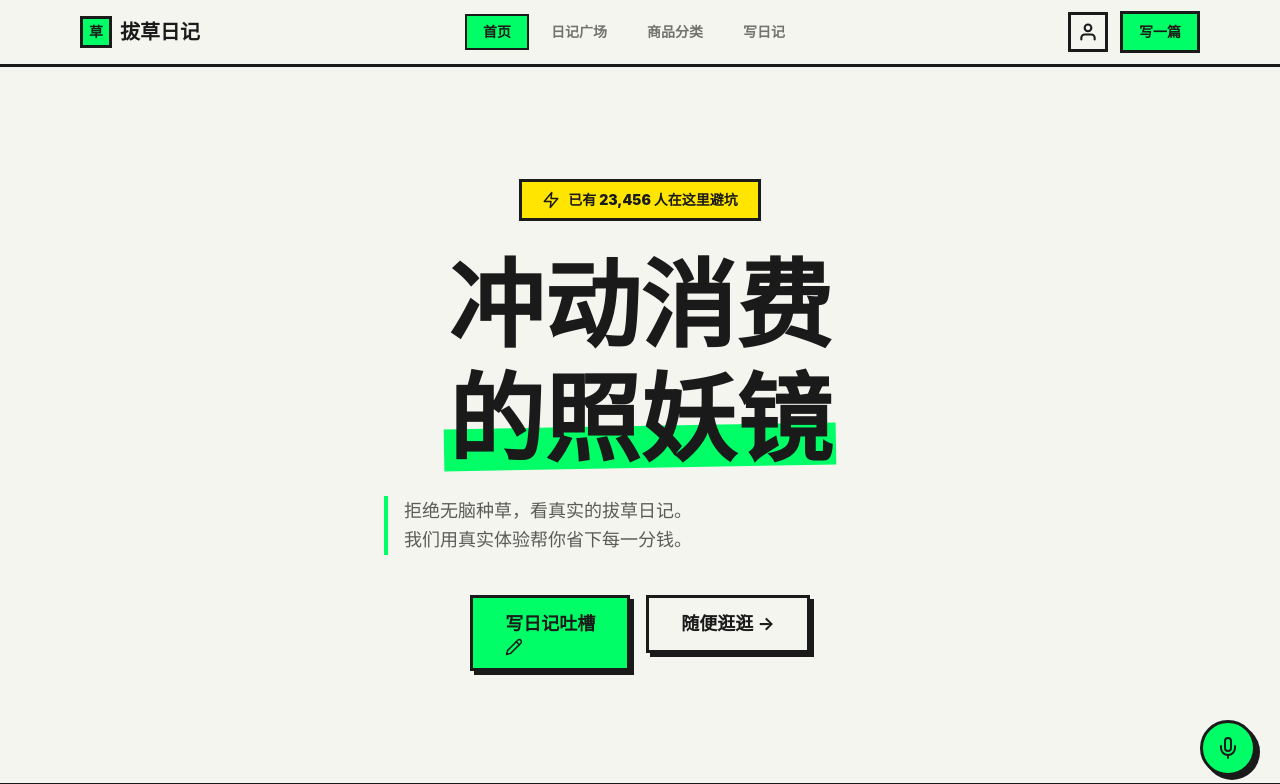
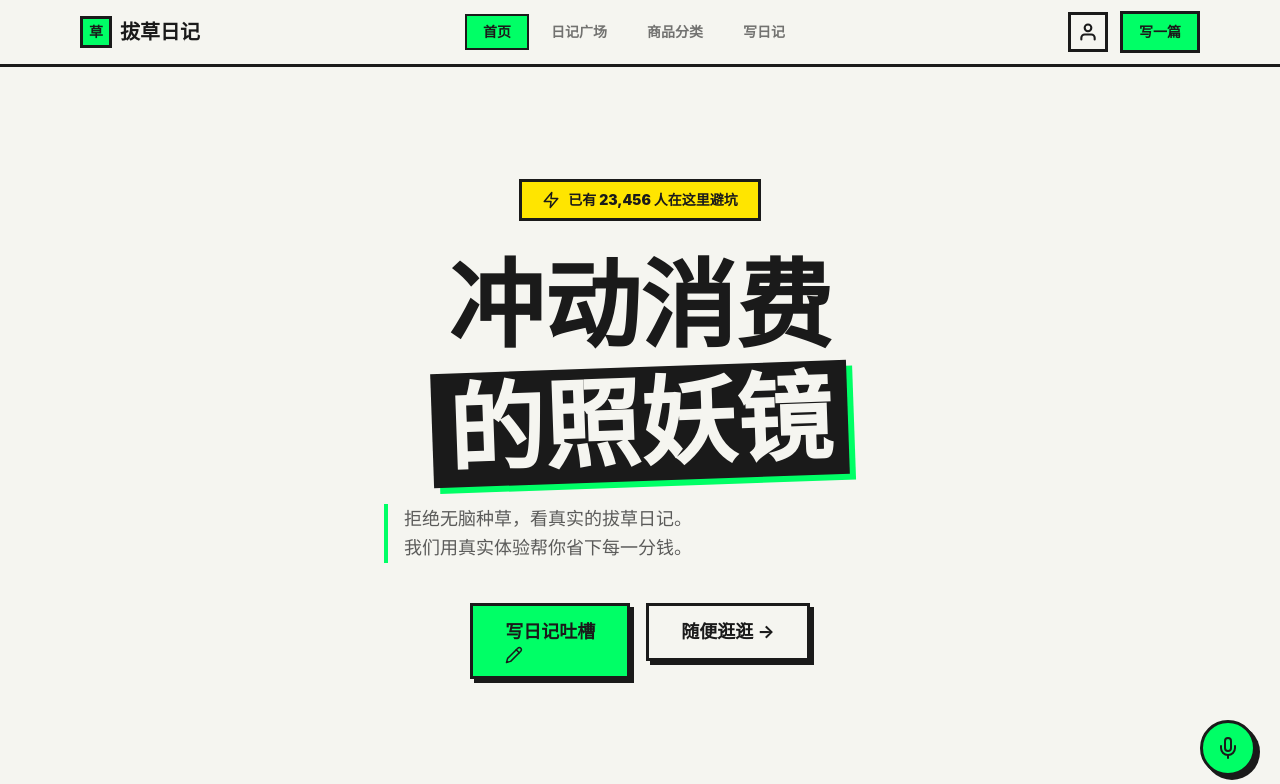
Before and after one commit to water030201/bacao-diary, a React (Vite) app: page / in a window 1280 px wide. Shown: the top 784 px of the page. Built offline with nearby package versions, Linux system fonts and the light colour scheme.

Commit message:
style: hero text - black bg, white text, tilted rectangle, green shadow

```diff
--- a/src/pages/HomePage.tsx
+++ b/src/pages/HomePage.tsx
@@ -59,8 +59,7 @@ export default function HomePage() {
             冲动消费
             <br />
             <span className="relative inline-block mt-2">
-              <span className="relative z-10">的照妖镜</span>
-              <span className="absolute bottom-1 left-[-4px] right-[-4px] h-[40%] bg-primary -z-0 -rotate-1" />
+              <span className="relative z-10 bg-brutal-black text-brutal-white px-4 py-1 -rotate-2 inline-block shadow-[6px_6px_0px_#00FF66]">的照妖镜</span>
             </span>
           </motion.h1>
 
```
